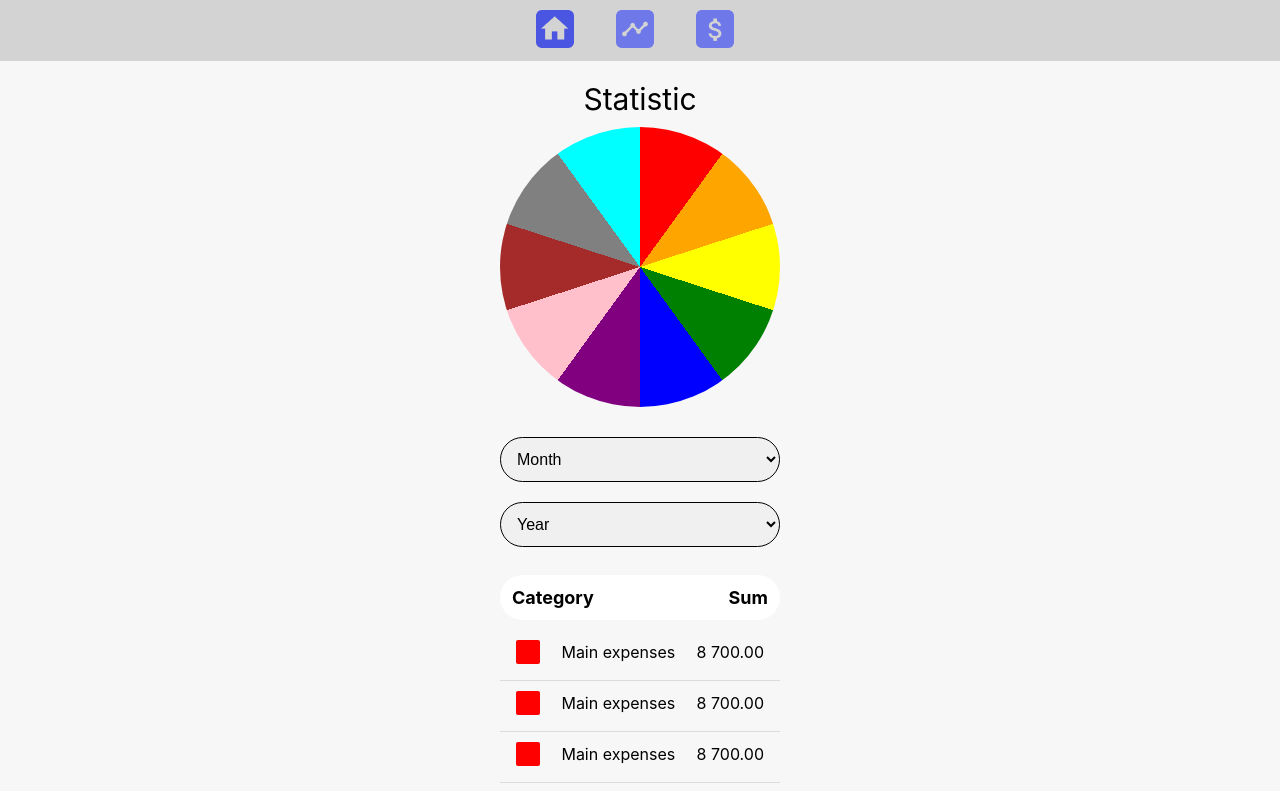
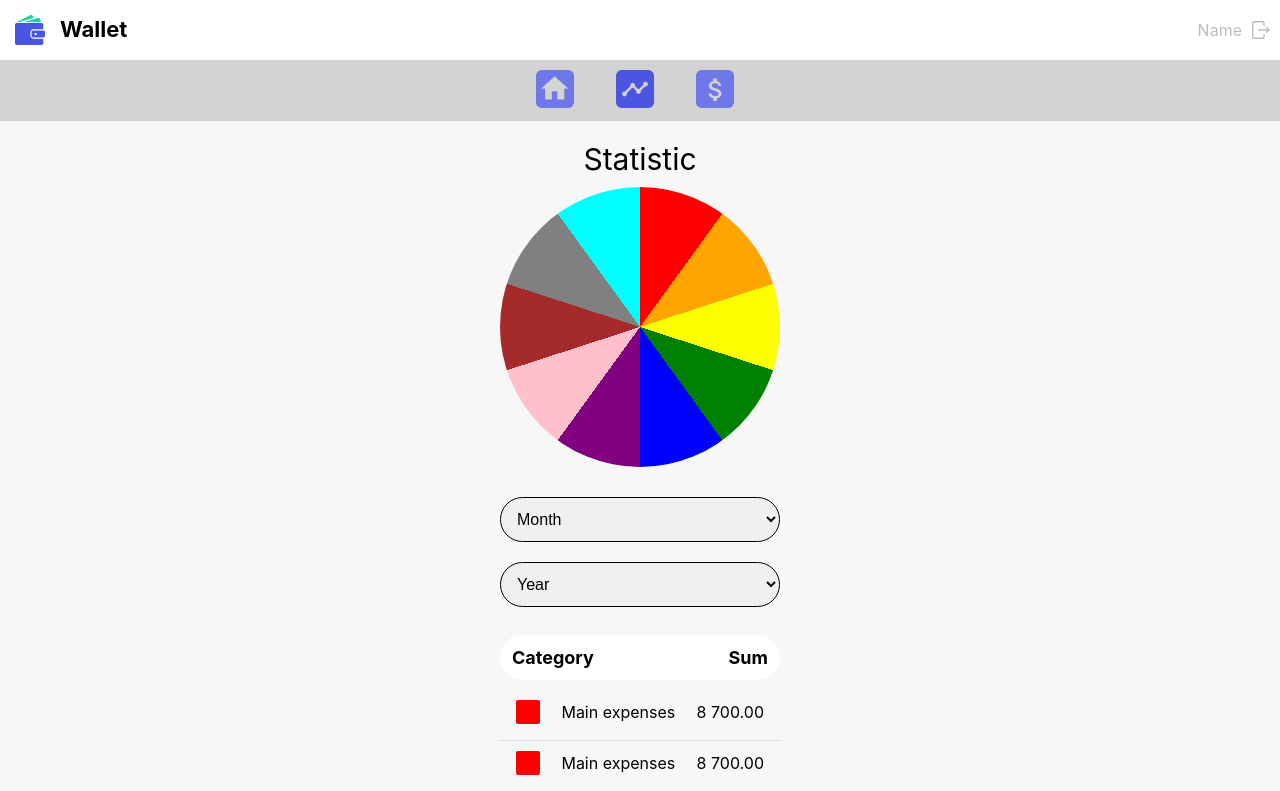
Before and after one commit to KarolKowalewicz/wallet-frontend, a React (Create React App) app: page /statistic in a window 1280 px wide. Shown: the top 791 px of the page. Built offline with nearby package versions, Linux system fonts and the light colour scheme.

Commit message:
poprawka

```diff
--- a/src/components/NavBar/NavBar.jsx
+++ b/src/components/NavBar/NavBar.jsx
@@ -1,25 +1,28 @@
-import React, { useState } from "react";
-import { NavLink } from "react-router-dom";
+import React, { useState, useEffect } from "react";
+import { NavLink, useLocation } from "react-router-dom";
 import styles from "./NavBar.module.scss";
 
 function NavBar() {
   const [activeIcon, setActiveIcon] = useState("home");
+  const location = useLocation();
 
-  const handleIconClick = (iconName) => {
-    setActiveIcon(iconName);
-  };
+  useEffect(() => {
+    const path = location.pathname;
+    if (path === "/") {
+      setActiveIcon("home");
+    } else if (path === "/statistic") {
+      setActiveIcon("statistics");
+    } else if (path === "/exchange") {
+      setActiveIcon("exchange");
+    }
+  }, [location]);
 
   return (
     <nav>
       <div>
         <ul className={styles["navbar-container"]}>
           <li>
-            <NavLink
-              exact
-              to="/"
-              activeClassName={styles.activeLink}
-              onClick={() => handleIconClick("home")}
-            >
+            <NavLink exact to="/" activeClassName={styles.activeLink}>
               <img
                 src={
                   activeIcon === "home"
@@ -38,11 +41,7 @@ function NavBar() {
             </NavLink>
           </li>
           <li>
-            <NavLink
-              to="/statistic"
-              activeClassName={styles.activeLink}
-              onClick={() => handleIconClick("statistic")}
-            >
+            <NavLink to="/statistic" activeClassName={styles.activeLink}>
               <img
                 src={
                   activeIcon === "statistics"
@@ -61,11 +60,7 @@ function NavBar() {
             </NavLink>
           </li>
           <li>
-            <NavLink
-              to="/exchange"
-              activeClassName={styles.activeLink}
-              onClick={() => handleIconClick("exchange")}
-            >
+            <NavLink to="/exchange" activeClassName={styles.activeLink}>
               <img
                 src={
                   activeIcon === "exchange"
--- a/src/pages/Statistic.jsx
+++ b/src/pages/Statistic.jsx
@@ -2,10 +2,12 @@ import React from "react";
 import { Fragment } from "react";
 import StatisticForm from "../components/StatisticForm/StatisticForm";
 import NavBar from "./../components/NavBar/NavBar";
+import Header from "./../components/Header/Header";
 
 const Statistic = () => {
   return (
     <Fragment>
+      <Header />
       <NavBar />
       <StatisticForm />
     </Fragment>
```
